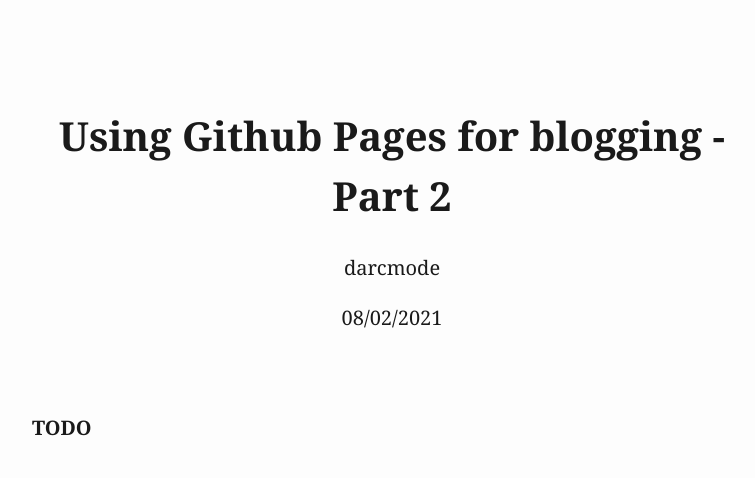
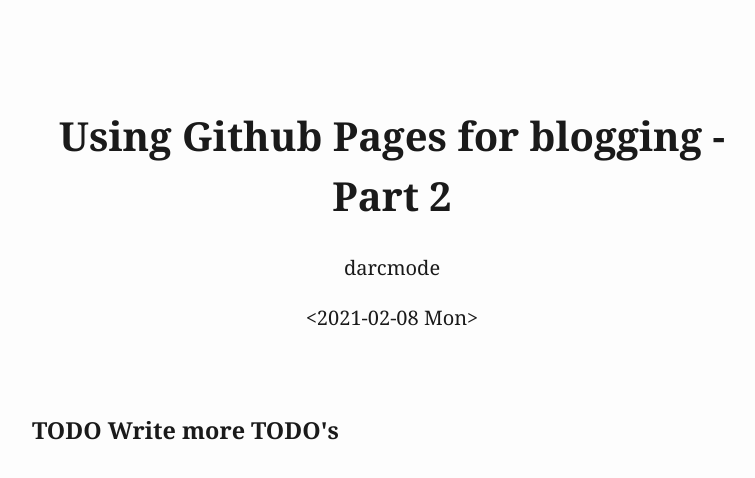
Before and after one commit to wymail/wymail, a plain HTML site: page dist/blog/2-Building-A-Blog-In-Github-Part-2.html in a window 1280 px wide. Shown: the whole page, without its empty margins (248-1003 px from the left). Drawn offline with Linux system fonts and the light colour scheme.

Commit message:
🔨 add org mode support

```diff
--- a/dist/blog/2-Building-A-Blog-In-Github-Part-2.html
+++ b/dist/blog/2-Building-A-Blog-In-Github-Part-2.html
@@ -5,7 +5,6 @@
   <meta name="generator" content="pandoc" />
   <meta name="viewport" content="width=device-width, initial-scale=1.0, user-scalable=yes" />
   <meta name="author" content="darcmode" />
-  <meta name="dcterms.date" content="2021-08-02" />
   <title>Using Github Pages for blogging - Part 2</title>
   <style>
     html {
@@ -154,8 +153,8 @@
 <header id="title-block-header">
 <h1 class="title">Using Github Pages for blogging - Part 2</h1>
 <p class="author">darcmode</p>
-<p class="date">08/02/2021</p>
+<p class="date">&lt;2021-02-08 Mon&gt;</p>
 </header>
-<h4 id="todo">TODO</h4>
+<h3 id="write-more-todos"><span class="todo TODO">TODO</span> Write more TODO's</h3>
 </body>
 </html>
```
Also changed, not shown: dist/blog/1-Building-A-Blog-In-Github-Part-1.html (+0 -1 lines), 5 other files.
